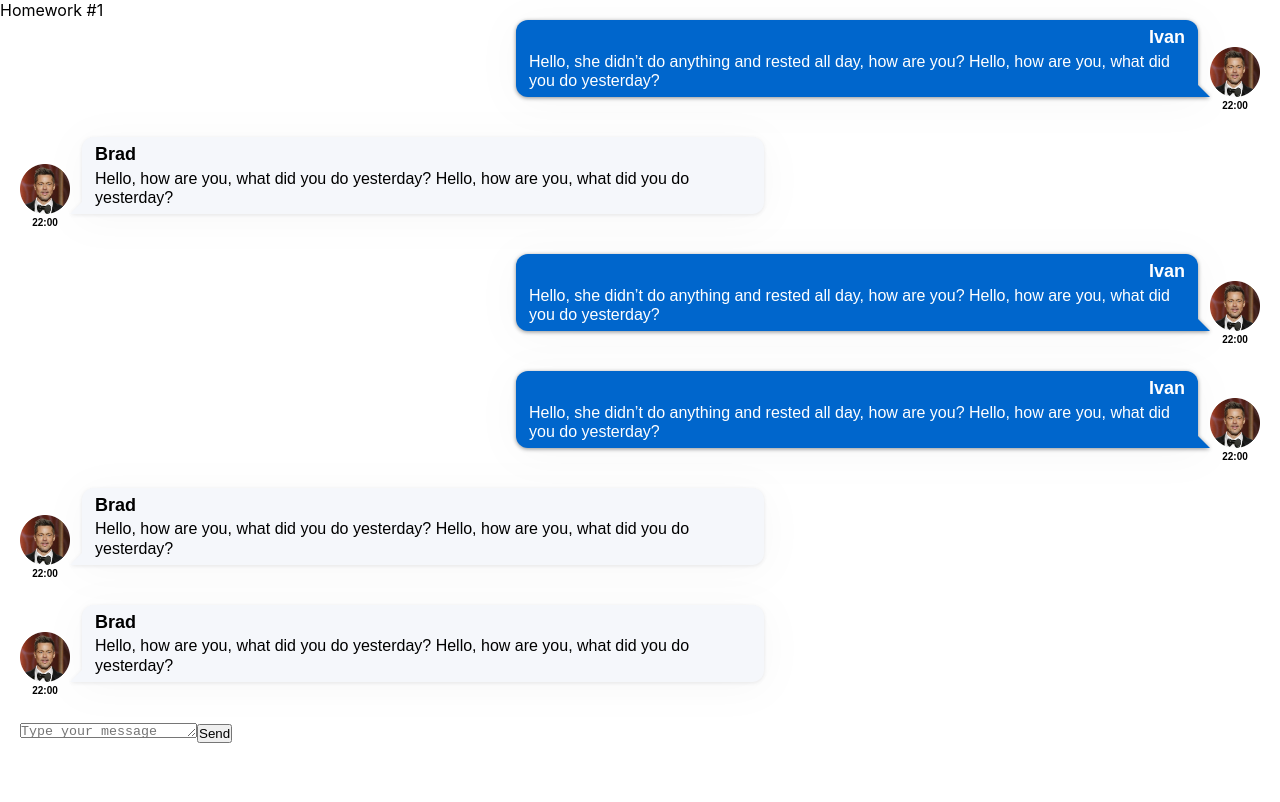
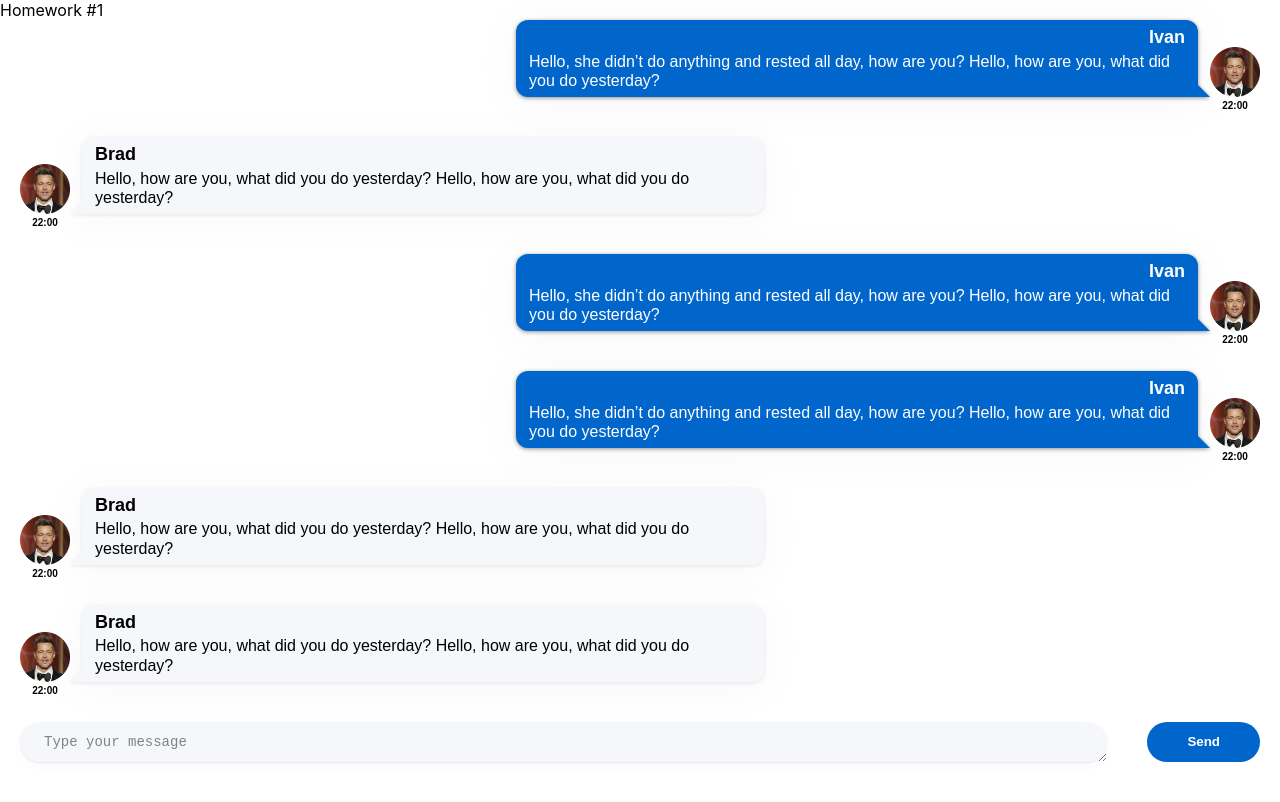
Before and after one commit to apastan/hw-sprint-2, a React (Create React App) app: page / in a window 1280 px wide. Shown: the top 802 px of the page. Built offline with nearby package versions, Linux system fonts and the light colour scheme.

Commit message:
MessageSender component markup and styling

```diff
--- a/src/s2-homeworks/hw01/message-sender/MessageSender.module.css
+++ b/src/s2-homeworks/hw01/message-sender/MessageSender.module.css
@@ -1,18 +1,49 @@
 .sendForm {
+    display: flex;
+    gap: 40px;
 
+    font-family: 'Montserrat', sans-serif;
+    font-size: 16px;
+
+    margin-bottom: 300px;
 }
 
 .textarea {
+    flex-grow: 1;
 
+    padding: 12px 24px;
+    border: none;
+
+    background-color: #F5F7FB;
+    border-radius: 20px;
+    box-shadow: 0px 1px 2px 0px rgba(29, 33, 38, 0.1),0px 5px 20px 0px rgba(29, 33, 38, 0.03);
+
+    color: rgba(0, 0, 0, 0.6);
+    font-size: 14px;
+    font-weight: 400;
+
+    opacity: 0.9;
 }
 
 .button {
+    padding: 10px 40px;
+    border: none;
 
+    background-color: #0066CC;
+    border-radius: 20px;
+
+    color: #ffffff;
+    font-weight: 600;
+    line-height: 20px;
+    text-align: center;
+    cursor: pointer;
 }
 
 .button:hover {
+    background-color: #388bdf;
+}
 
+.button:active {
+    transform: translateY(1px);
+    filter: saturate(150%);
 }
-.button:active {
-
-}
--- a/src/s2-homeworks/hw01/message-sender/MessageSender.tsx
+++ b/src/s2-homeworks/hw01/message-sender/MessageSender.tsx
@@ -59,6 +59,7 @@ const MessageSender = (props: any) => {
                     onKeyDown={onKeyDown}
                 />
                 <button
+                    type="button"
                     id={'hw1-button'}
                     className={s.button}
 
```
